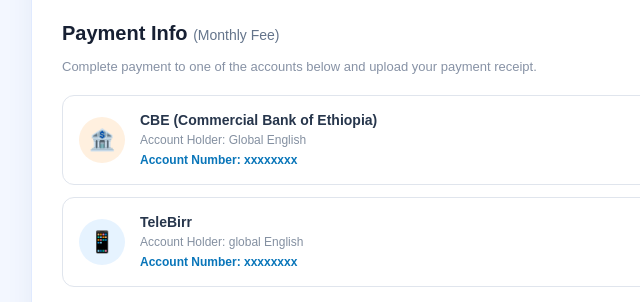
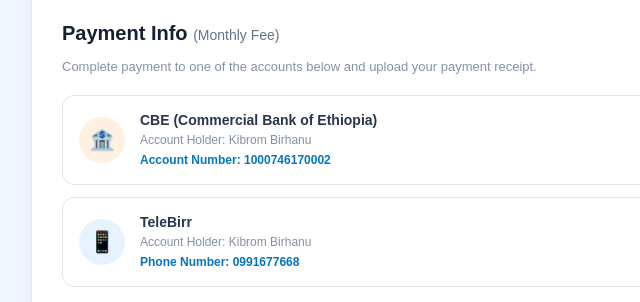
Before and after one commit to henokdesta67-glitch/Global-English-, a plain HTML site: page index.html in a window 1280 px wide. Shown: the part 1000-1302 px from the top of the page, 129-769 px from the left. Drawn offline with Linux system fonts and the light colour scheme.

Commit message:
Update account holder and number details

```diff
--- a/index.html
+++ b/index.html
@@ -344,10 +344,10 @@
 
                         <h3>CBE (Commercial Bank of Ethiopia)</h3>
 
-                        <p>Account Holder: Global English </p>
+                        <p>Account Holder: Kibrom Birhanu </p>
 
                         <strong>
-                            Account Number: xxxxxxxx
+                            Account Number: 1000746170002
                         </strong>
 
                     </div>
@@ -366,10 +366,10 @@
 
                         <h3>TeleBirr</h3>
 
-                        <p>Account Holder: global English </p>
+                        <p>Account Holder: Kibrom Birhanu</p>
 
                         <strong>
-                            Account Number: xxxxxxxx
+                            Phone Number: 0991677668
                         </strong>
 
                     </div>
```
